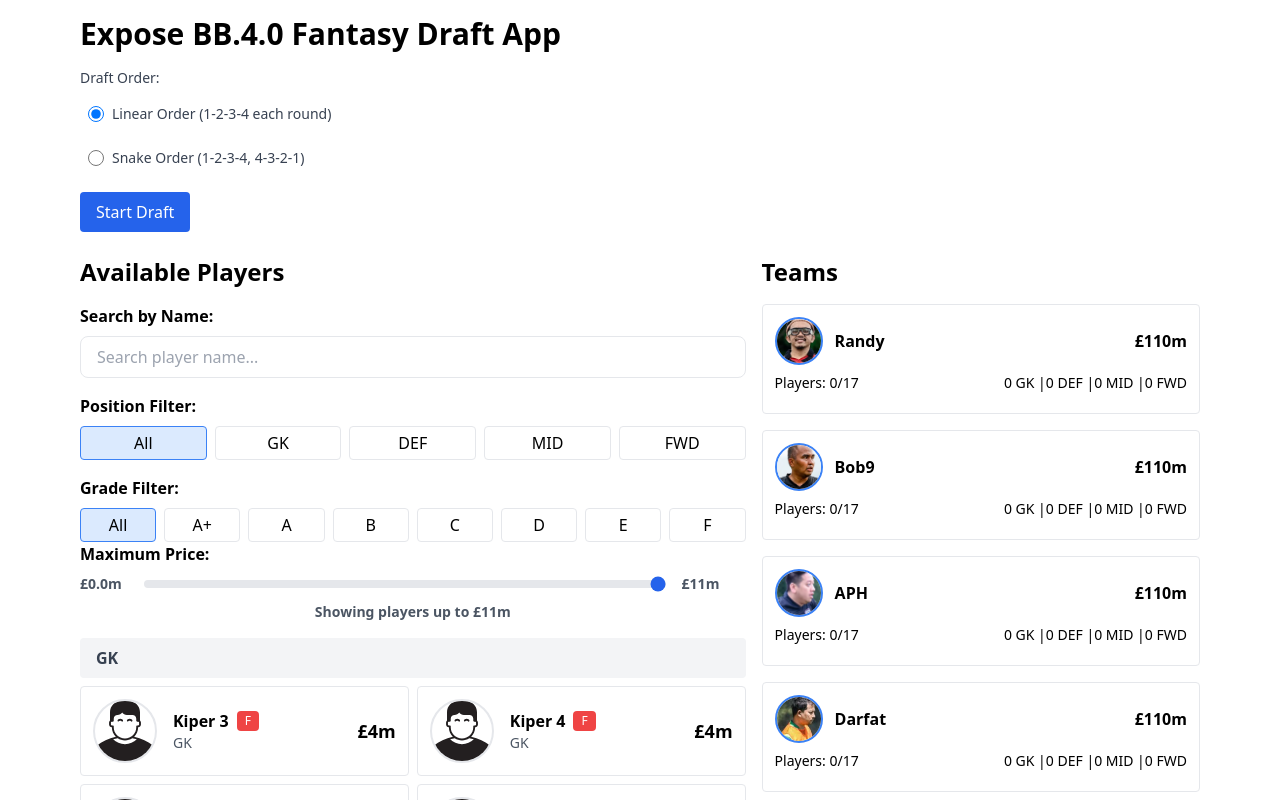
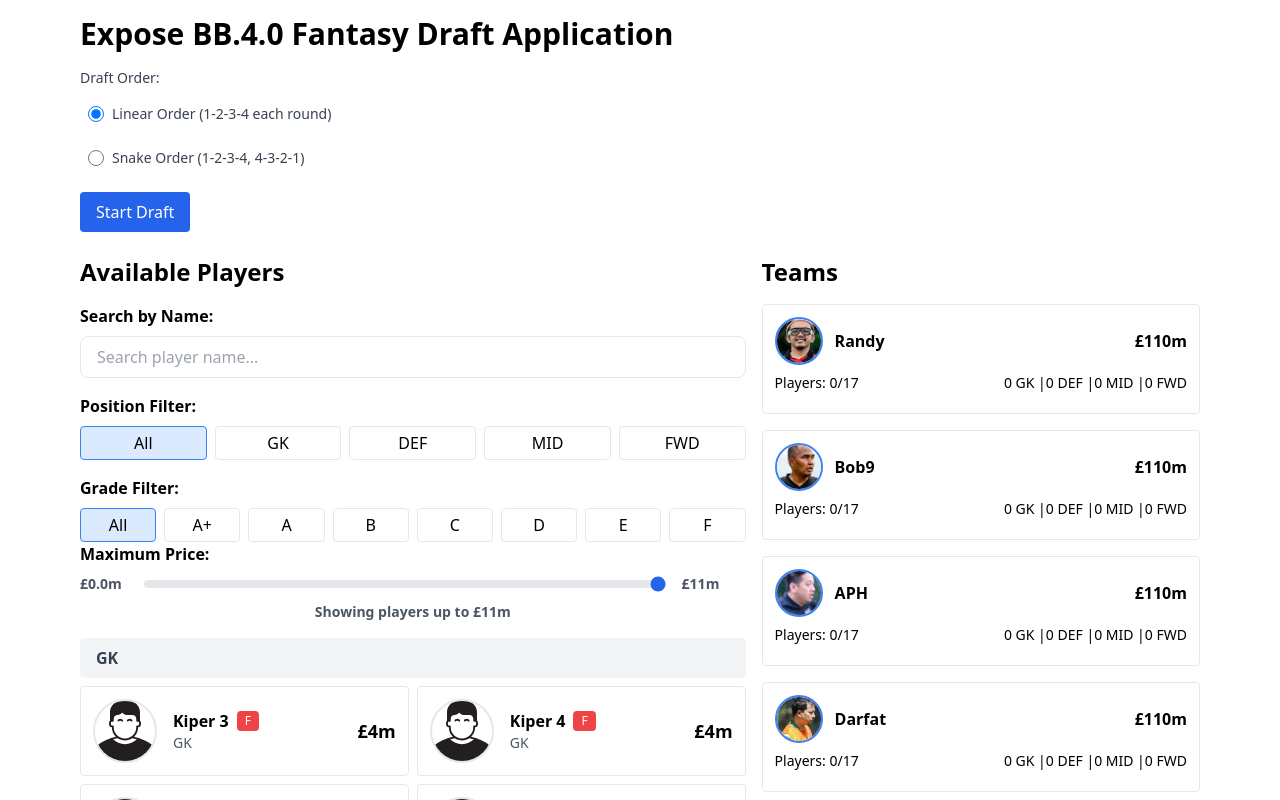
Before and after one commit to darfattt/expose-bb4-fantasy-draft-app, a React (Create React App) app: page / in a window 1280 px wide. Shown: the top 800 px of the page. Built offline with nearby package versions, Linux system fonts and the light colour scheme.

Commit message:
change name

```diff
--- a/src/App.tsx
+++ b/src/App.tsx
@@ -353,7 +353,8 @@ const App = () => {
           onClose={() => setShowAlert(false)}
         />
       )}
-      <h1 className="text-3xl font-bold mb-4">Expose BB.4.0 Fantasy Draft App</h1>
+      <h1 className="text-3xl font-bold mb-4">Expose BB.4.0 Fantasy Draft Application</h1>
+
 
       {!draftStarted && (
         <div className="mb-4">
```
